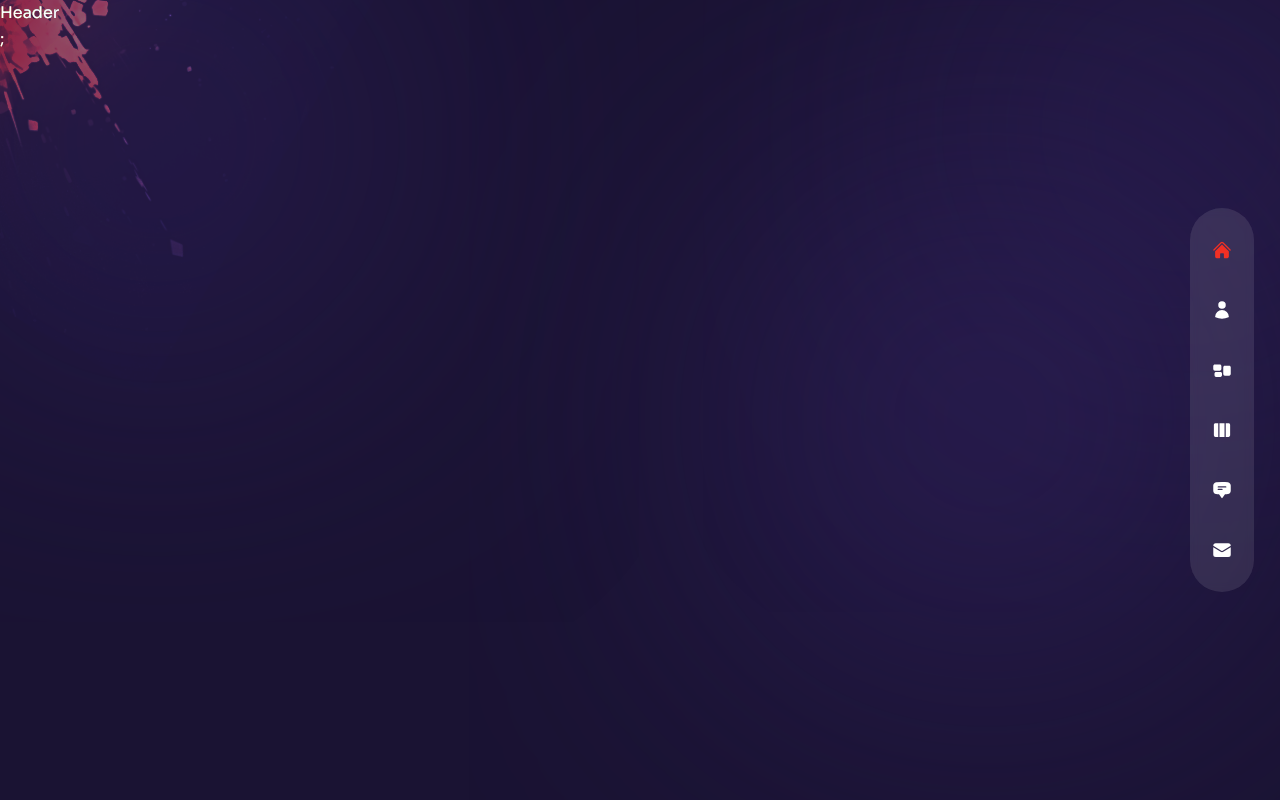
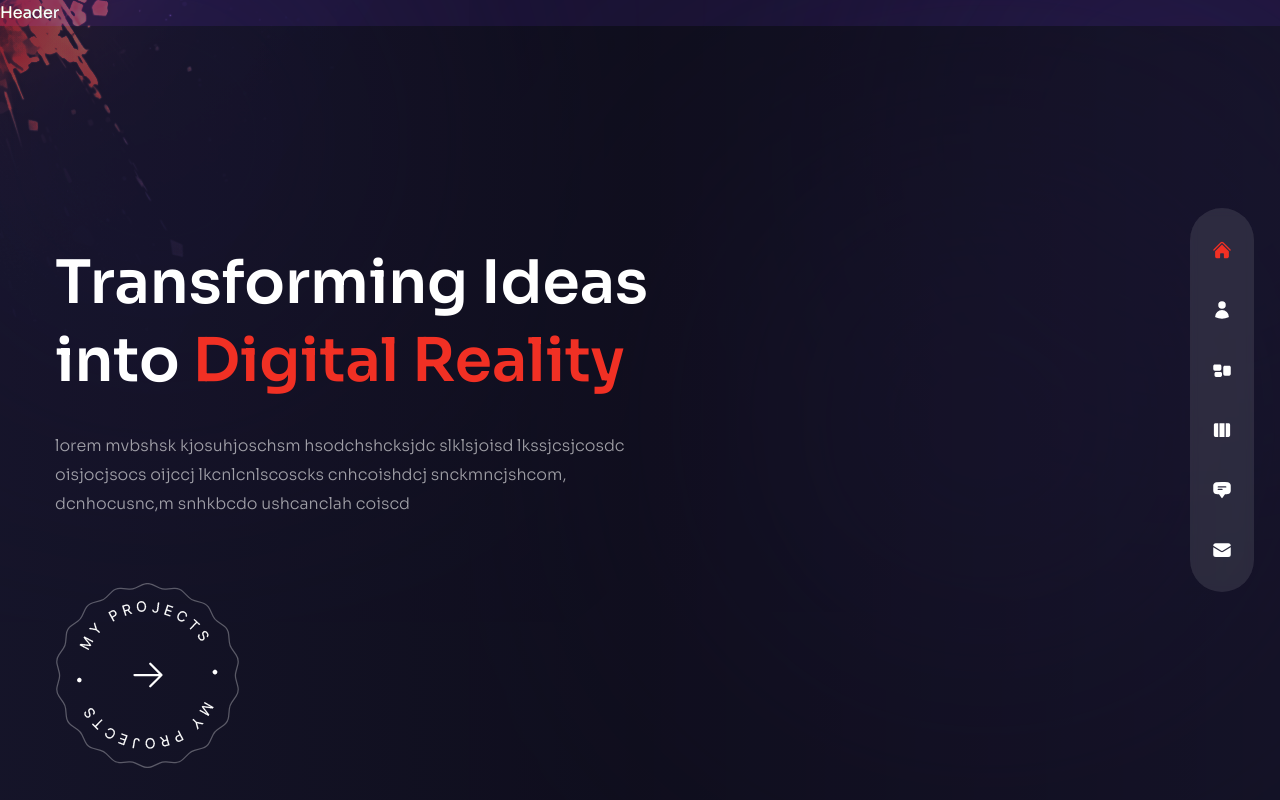
Before and after one commit to Aarya-Chauhan/Portfolio-Template, a Next.js app: page / in a window 1280 px wide. Built offline with nearby package versions, Linux system fonts and the light colour scheme.

Commit message:
adding btn

```diff
--- a/components/ProjectsBtn.js
+++ b/components/ProjectsBtn.js
@@ -1,5 +1,24 @@
+// next images
+import Image from "next/image";
+
+//next link
+import Link from "next/link";
+
+//icons
+import { HiArrowRight } from 'react-icons/hi2'
+
+
 const ProjectsBtn = () => {
-  return <div>Project Btn</div>;
+  return <div className="mx-auto xl:mx-0">
+    <Link href={'/work'} className="relative w-[185px] h-[185px] flex justify-center items-center bg-circleStar bg-cover bg-center bg-no-repeat group">
+      <Image src={'/rounded-text.png'}
+      width={141}
+      height={148}
+      alt="alt"
+      className="animate-spin-slow w-full h-full max-w-[141px] max-h-[148px]"/>
+      <HiArrowRight className="absolute text-4xl group-hover:translate-x-2 transition-all duration-300"/>
+    </Link>
+  </div>;
 };
 
 export default ProjectsBtn;
--- a/pages/index.js
+++ b/pages/index.js
@@ -3,11 +3,41 @@
 
 //components
 import ParticlesContainer from "../components/ParticlesContainer";
+import ProjectsBtn from "../components/ProjectsBtn";
+import Avatar from "../components/Avatar";
 
 
+//framer-motion
+import {motion} from 'framer-motion';
+
+
+//variants
+import {fadeIn} from '../variants';
 
 const Home = () => {
-  // return <div>Home</div>;
+  return <div className="bg-primary/60 h-full ">
+    <div className="w-full h-full bg-gradient-to-r from-primary/10 via-black/30 to-black/10">
+      <div className="text-center flex flex-col justify-center xl:pt-40 xl:text-left h-full container mx-auto">
+        <h1 className="h1">Transforming Ideas
+          <br/>
+          into
+          <span className="text-accent"> Digital Reality</span>
+        </h1>
+        <motion.p variants={fadeIn('down',0.3)} initial='hidden' animate='show' exit='hidden' className="max-w-sm xl:max-w-xl mx-auto xl:mx-0 mb-10 xl:mb-16">
+          lorem mvbshsk  kjosuhjoschsm hsodchshcksjdc slklsjoisd lkssjcsjcosdc oisjocjsocs oijccj lkcnlcnlscoscks cnhcoishdcj  snckmncjshcom, dcnhocusnc,m snhkbcdo ushcanclah coiscd
+        </motion.p>
+        <div className="flex justify-center xl:hidden relative">
+          <ProjectsBtn/>
+        </div>
+        <motion.div variants={fadeIn('down',0.4)} initial='hidden' animate='show' exit='hidden' className="hidden xl:flex">
+          <ProjectsBtn/>
+        </motion.div>
+      </div>
+    </div>
+    <div>
+      image
+    </div>
+  </div>;
 };
 
 export default Home;
```
